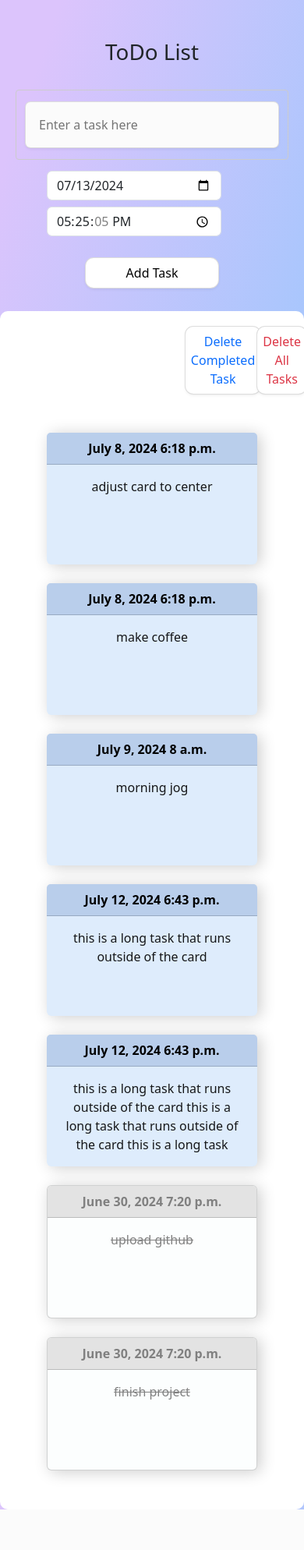
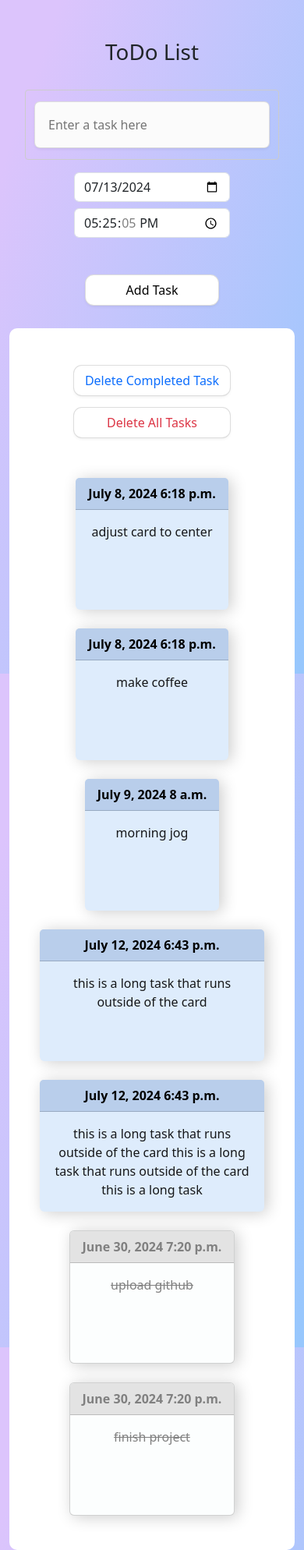
Before and after one commit to yanyzhang/djtododir, a Django app: page / in a window 390 px wide. Shown: the whole page at 78% size. Before the commit the page ends 1936 px from the top, so only its background shows below. Run offline with Django 5.2, Linux system fonts and the light colour scheme; data comes from the database, SQL or seed files in the repository; both versions use the stored data as it was after the commit; some libraries are stand-ins or nearby versions.

Commit message:
edited styling for responsive look

```diff
--- a/lists/static/lists/style.css
+++ b/lists/static/lists/style.css
@@ -1,12 +1,58 @@
 body {
     background: linear-gradient(109.6deg, rgb(220, 196, 252) 11.2%, rgb(150, 199, 253) 100.2%);
     height: 100vh;
+    min-width: 300px;
 
 }
 
 .box {
     margin-top: 20px;
 }
+
+@media screen and (max-width: 992px) {
+    .datetime {
+        display: flex;
+        justify-content: center;
+        align-items: center;
+    }
+    input[type=date], input[type=time] {
+        width: 200px;
+        margin: 0 auto;
+    }
+
+    .deletetask {
+        display: flex;
+        justify-content: center;
+        align-items: center;
+        width: 100%;
+        padding-top: 20px;
+
+    }
+    .deletetask .row {
+        width: 100%;
+        justify-content: center;
+    }
+
+    .deletebtn {
+        width: 200px;
+    }
+
+    .card-container {
+        flex: 0 0 50%; /* Two cards per row */
+        max-width: 50%;
+      }
+
+ }
+
+ @media screen and (max-width: 768px) {
+    .card-container {
+        flex: 0 0 100%;/* One card per row */
+        max-width: 100%;
+        display: flex;
+        justify-content: center;
+    }
+ }
+
 
 
 .todoheading {
@@ -55,6 +101,11 @@
     box-shadow: 0 0 0 1px #dddddd, 0 2px 4px 0 rgb(0 0 0 / 7%), 0 1px 1.5px 0 rgb(0 0 0 / 5%);
 }
 
+.deletetask {
+    white-space: nowrap;
+    min-width: auto;
+}
+
 .deletebtn {
     border: 2px solid white;
     font-weight: 500;
@@ -72,6 +123,7 @@
 
 .card {
     box-shadow: 4px 2px 20px rgba(0, 0, 0, 0.2);
+
 }
 
 
--- a/lists/templates/lists/index.html
+++ b/lists/templates/lists/index.html
@@ -12,7 +12,7 @@
     />
   </head>
   <body>
-    <div class="box text-center">
+    <div class="box container-sm text-center">
       <div class="container" style="background: none;">
         <div class="todoheading">
           <h1>ToDo List</h1>
@@ -24,17 +24,17 @@
             class="col"
           >
             {% csrf_token %}
-            <div class="row">
-              <div class="col-md-8 entertask ">{{form.text}}</div>
-              <div class="col col-lg-4 justify-content-md-center">
-                <div class="col px-4">
-                  <div class="col-10 p-1">{{ form.date }}</div>
-                  <div class="col-10 p-1">{{ form.time }}</div>
-                </div>
+            <div class="row justify-content-center">
+              <div class="col-12 col-md-8 entertask mb-3">{{form.text}}</div>
+              <div class="col-12 col-lg-4 datetime d-flex justify-content-center flex-column">
+                <!-- <div class="col px-4"> -->
+                  <div class="col-12 px-4 mb-2">{{ form.date }}</div>
+                  <div class="col-12 px-4">{{ form.time }}</div>
+                <!-- </div> -->
                 <br />
               </div>
             </div>
-
+<br />
             <div class="col-12 text-center">
               <button class="addbtn">Add Task</button>
             </div>
@@ -44,11 +44,15 @@
 
       <!-- this is the task list section -->
       <div class="container container-fluid">
-        <div class="row justify-content-end" style="padding: 10px;">
+        <div class="deletetask">
+          <div class="row justify-content-center" style="padding: 10px;">
+            <div class="col-auto p-2">
               <form action="{% url 'delete_completed' %}" method="POST" class="col col-3">
                 {% csrf_token %}
                 <button type="submit" class="deletebtn delete1 text-primary">Delete Completed Task</button>
               </form>
+            </div>
+            <div class="col-auto p-2">
               <form action="{% url 'show_delete_all_modal' %}" method="POST" class="col col-2">
                   {% csrf_token %}
                   <button type="submit"
@@ -57,10 +61,13 @@
                   data-target="#confirmDeleteModal">Delete All Tasks</button>
               </form>
             </div>
+          </div>
+        </div>
         <br />
-        <div class="row justify-content-center px-5 py-3">
+        <div class="container" style="">
+          <div class="row justify-content-center card-container-outer">
             {% for i in todo_items %}
-          <div class="col-sm-4 card-container">
+            <div class="col-lg-4 col-md-6 col-sm-12 card-container">
               <div
                 class="card mb-4"
                 style="max-width: 18rem; background: {% if i.completed %}#fcfefe{% else %}#deecfc{% endif %}; border: {% if i.completed %}{% else %}none{% endif %}; color: {% if i.completed %}gray{% else %}black{% endif %};"
@@ -85,6 +92,7 @@
             </div>
             {% endfor %}
 
+        </div>
       </div>
     </div>
     </div>
```
Also changed, not shown: db.sqlite3. Lines whose indentation alone changed are shown as unchanged.
